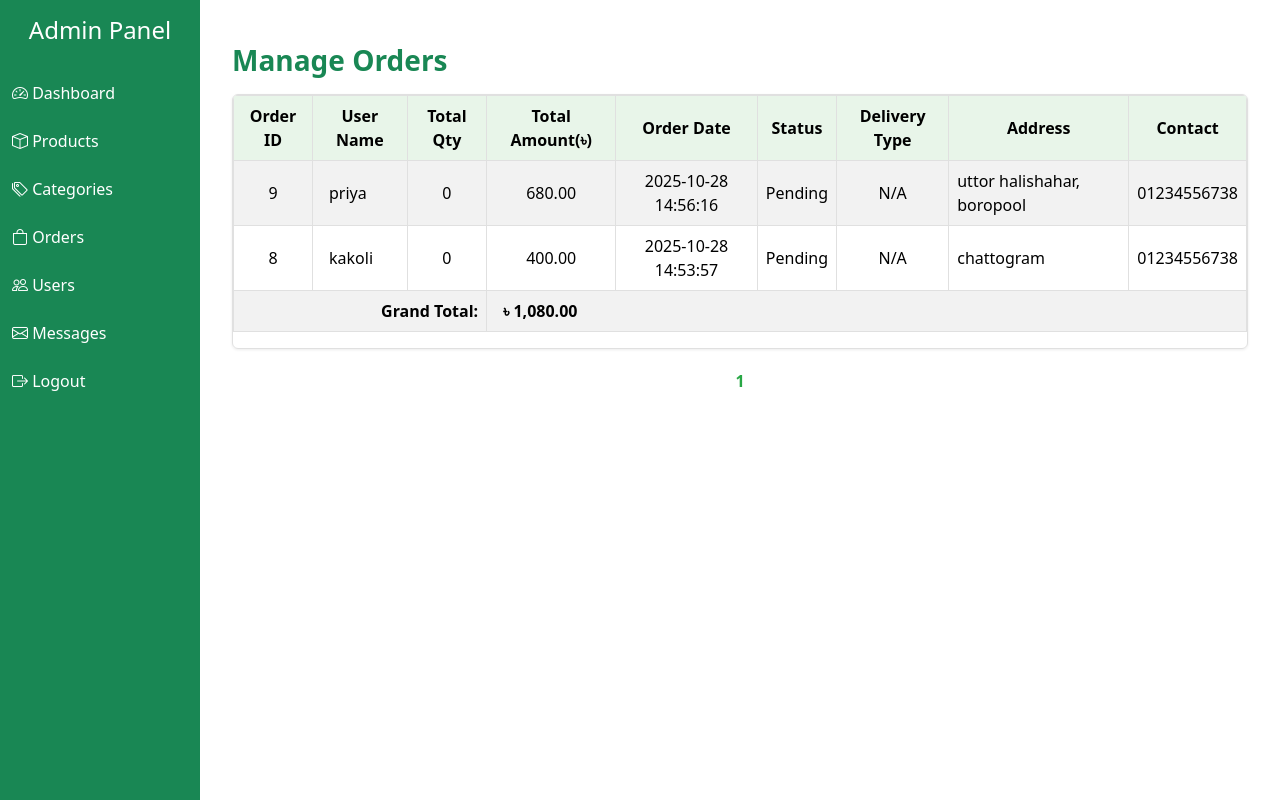
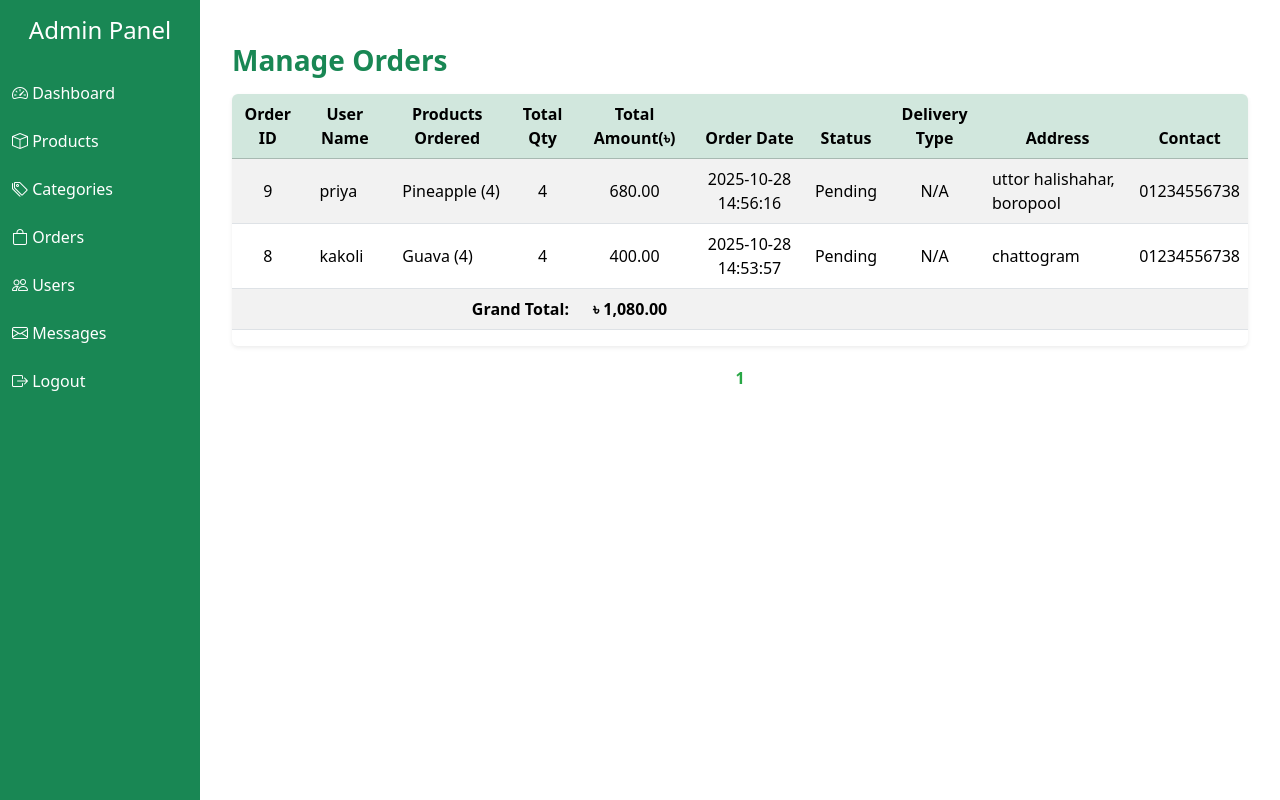
Before and after one commit to Siddiqua-Mukta/greenBasket, a PHP site: page /admin/manage_orders.php in a window 1280 px wide. Run offline with PHP 8.4, Linux system fonts and the light colour scheme; data comes from the database, SQL or seed files in the repository.

Commit message:
updated admin/manage_order/product/users by mukta

```diff
--- a/admin/manage_orders.php
+++ b/admin/manage_orders.php
@@ -10,20 +10,14 @@ $offset = ($page - 1) * $limit;
 
 // Count total orders
 $total_result = mysqli_query($conn, "SELECT COUNT(*) AS total FROM orders");
-if(!$total_result){
-    die("Query failed: " . mysqli_error($conn));
-}
 $total_orders = mysqli_fetch_assoc($total_result)['total'];
 $total_pages = ceil($total_orders / $limit);
 
-// Fetch orders for current page
+// Fetch orders with correct offset
 $query = "SELECT * FROM orders ORDER BY id DESC LIMIT $offset, $limit";
 $result = mysqli_query($conn, $query);
-if(!$result){
-    die("Query failed: " . mysqli_error($conn));
-}
 
-// Get total amount of all orders
+// Get grand total
 $total_amount_result = mysqli_query($conn, "SELECT SUM(total) AS grand_total FROM orders");
 $grand_total = mysqli_fetch_assoc($total_amount_result)['grand_total'] ?? 0;
 ?>
@@ -37,6 +31,7 @@ $grand_total = mysqli_fetch_assoc($total_amount_result)['grand_total'] ?? 0;
         <tr>
           <th>Order ID</th>
           <th>User Name</th>
+          <th>Products Ordered</th>
           <th>Total Qty</th>
           <th>Total Amount(৳)</th>
           <th>Order Date</th>
@@ -47,20 +42,35 @@ $grand_total = mysqli_fetch_assoc($total_amount_result)['grand_total'] ?? 0;
         </tr>
       </thead>
       <tbody>
-
         <?php
         if(mysqli_num_rows($result) > 0){
             while($row = mysqli_fetch_assoc($result)) {
 
                 $status = $row['status'] ?? 'Pending';
-                $qty = $row['total_quantity'] ?? '0';
+                $qty = $row['total_quantity'] ?? 0;
                 $delivery = $row['delivery_type'] ?? 'N/A';
                 $address = $row['address'] ?? 'N/A';
                 $contact = $row['phone'] ?? 'N/A';
 
+                $order_id = $row['id'];
+
+                // Correct fetch for order_items
+                $items_query = mysqli_query($conn, "SELECT product_name, quantity FROM order_items WHERE order_id = $order_id");
+                $products_list = [];
+                $total_qty_check = 0;
+                while($item = mysqli_fetch_assoc($items_query)){
+                    $products_list[] = $item['product_name'] . " (" . $item['quantity'] . ")";
+                    $total_qty_check += (int)$item['quantity'];
+                }
+                $products_text = implode(", ", $products_list);
+
+                // Update total qty from sum of order_items to avoid mismatch
+                $qty = $total_qty_check;
+
                 echo "<tr>
                         <td>{$row['id']}</td>
                         <td class='text-start ps-3'>{$row['name']}</td>
+                        <td class='text-start ps-3'>{$products_text}</td>
                         <td>{$qty}</td>
                         <td>{$row['total']}</td>
                         <td>{$row['order_date']}</td>
@@ -71,18 +81,15 @@ $grand_total = mysqli_fetch_assoc($total_amount_result)['grand_total'] ?? 0;
                       </tr>";
             }
 
-            // Grand total row
-            echo "
-            <tr style='background:#e8f5e9; font-weight:bold;'>
-                <td colspan='3' class='text-end'>Grand Total:</td>
-                <td colspan='6' class='text-start ps-3'>৳ " . number_format($grand_total, 2) . "</td>
+            echo "<tr style='background:#e8f5e9; font-weight:bold;'>
+                    <td colspan='4' class='text-end'>Grand Total:</td>
+                    <td colspan='6' class='text-start ps-3'>৳ ".number_format($grand_total,2)."</td>
                   </tr>";
-        }
-        else {
-            echo "<tr><td colspan='9' class='text-muted'>No orders found!</td></tr>";
+
+        } else {
+            echo "<tr><td colspan='10' class='text-muted'>No orders found!</td></tr>";
         }
         ?>
-
       </tbody>
     </table>
   </div>
@@ -90,52 +97,22 @@ $grand_total = mysqli_fetch_assoc($total_amount_result)['grand_total'] ?? 0;
   <!-- Pagination -->
   <nav>
     <ul class="pagination">
-
       <?php if($page > 1): ?>
         <li class="page-item"><a class="page-link" href="?page=<?= $page-1 ?>">&laquo;</a></li>
       <?php endif; ?>
-
-        <?php for($i = 1; $i <= $total_pages; $i++): ?>
-            <li class="page-item <?= ($i == $page) ? 'active' : '' ?>">
+      <?php for($i=1; $i<=$total_pages; $i++): ?>
+        <li class="page-item <?= ($i==$page)?'active':'' ?>">
           <a class="page-link" href="?page=<?= $i ?>"><?= $i ?></a>
         </li>
       <?php endfor; ?>
-
       <?php if($page < $total_pages): ?>
         <li class="page-item"><a class="page-link" href="?page=<?= $page+1 ?>">&raquo;</a></li>
       <?php endif; ?>
-
     </ul>
   </nav>
 </div>
 
 <style>
-.table {
-  border-collapse: collapse !important;
-  width: 100%;
-}
-.table th,
-.table td {
-  border: 1px solid #e0e0e0 !important;
-  vertical-align: middle;
-}
-.table thead th {
-  background-color: #e8f5e9 !important;
-  font-weight: 600;
-  text-align: center;
-}
-.table-hover tbody tr:hover {
-  background-color: #f1f8f4 !important;
-  transition: 0.3s;
-}
-.table-responsive {
-  border: 1px solid #e0e0e0;
-  border-radius: 10px;
-  overflow: hidden;
-}
-.shadow-sm {
-  box-shadow: 0 1px 3px rgba(0,0,0,0.08) !important;
-}
   .pagination {
   justify-content: center;
   list-style: none;
@@ -161,4 +138,5 @@ $grand_total = mysqli_fetch_assoc($total_amount_result)['grand_total'] ?? 0;
 .pagination .page-link:hover {
   color: #28a745;
 }
+
 </style>
--- a/admin/manage_products.php
+++ b/admin/manage_products.php
@@ -124,10 +124,11 @@ include 'includes/header.php';
   </div>
 </div>
 
-<?php include 'includes/footer.php'; ?>
+<?php //include 'includes/footer.php'; ?>
 
 <link rel="stylesheet" href="https://cdn.jsdelivr.net/npm/bootstrap-icons@1.10.5/font/bootstrap-icons.css">
 <script src="https://code.jquery.com/jquery-3.6.0.min.js"></script>
+<script src="https://cdn.jsdelivr.net/npm/bootstrap@5.3.2/dist/js/bootstrap.bundle.min.js"></script>
 
 <script>
 // Load products function
@@ -181,4 +182,5 @@ nav a:hover { color:#28a745; }
     .btn { font-size: 13px; padding: 5px 10px; }
     .table th, .table td { font-size: 14px; padding: 8px; }
 }
+
 </style>
--- a/admin/manage_users.php
+++ b/admin/manage_users.php
@@ -35,7 +35,7 @@ include 'includes/header.php';
   </div>
 </div>
 
-<?php include 'includes/footer.php'; ?>
+<?php //include 'includes/footer.php'; ?>
 
 <style>
 .table-hover tbody tr:hover { background-color: #d4edda; transition: 0.3s; }
```
Lines whose indentation alone changed are shown as unchanged.
